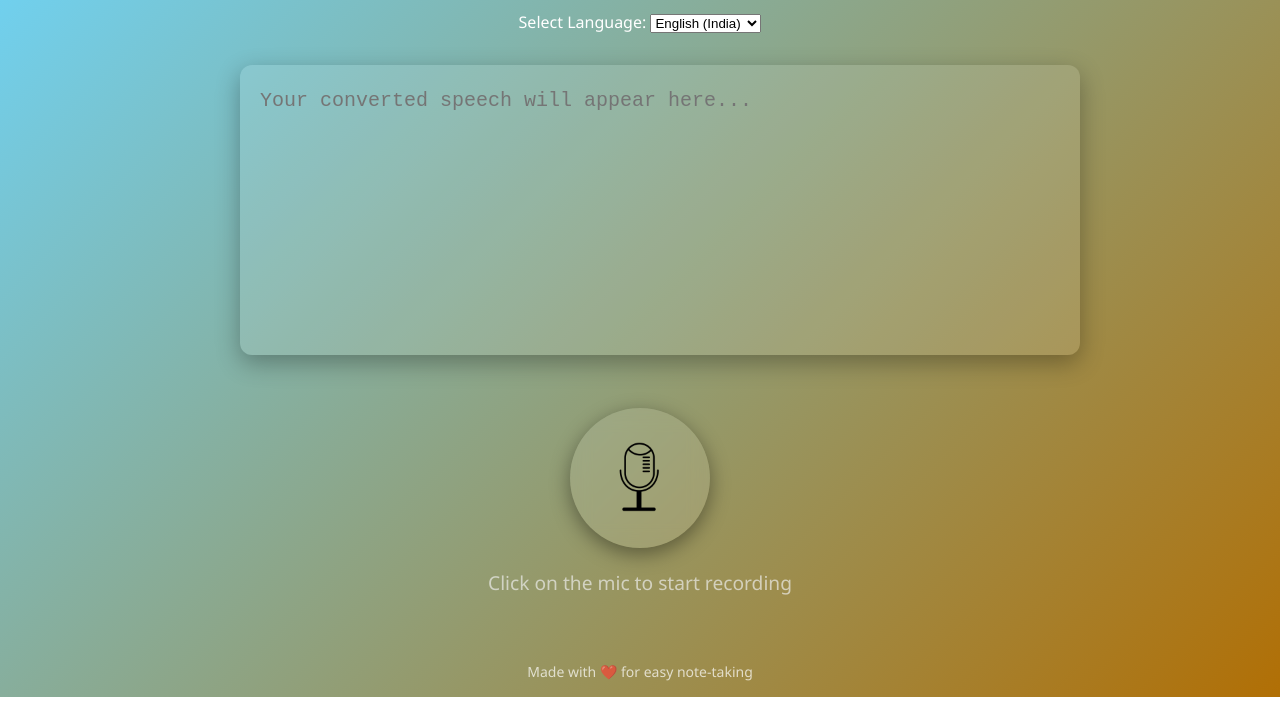
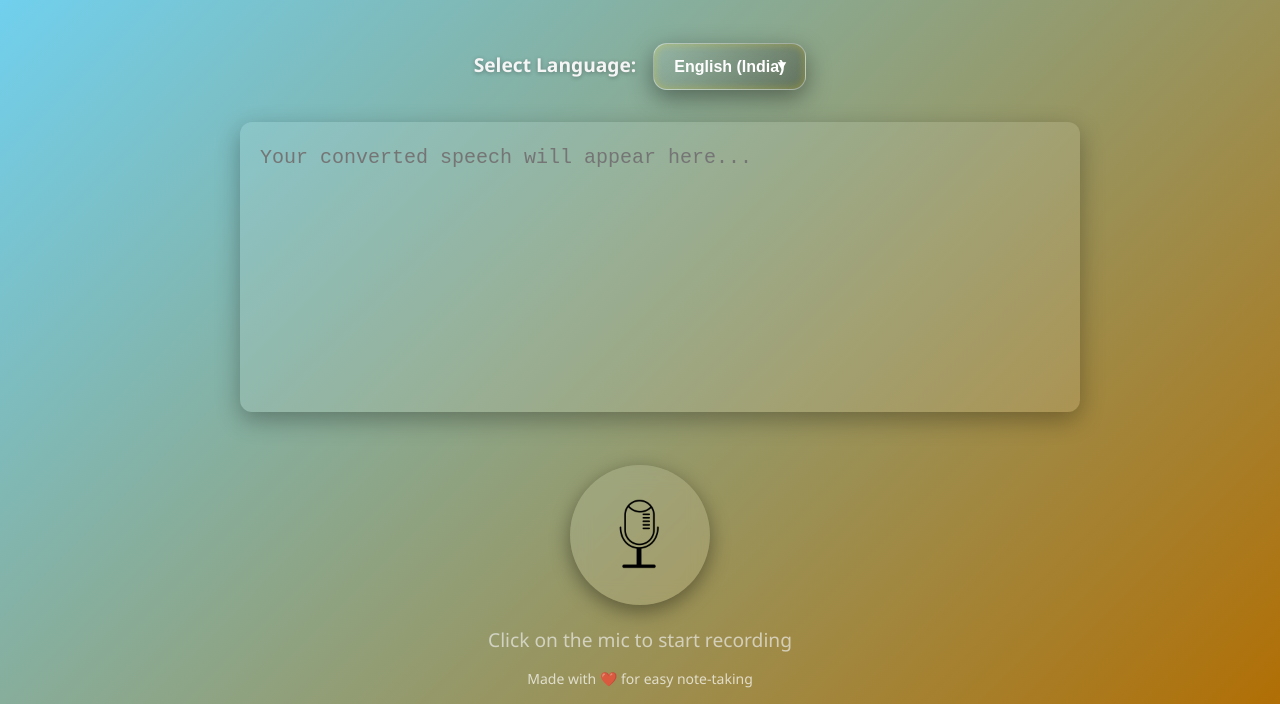
Before and after one commit to Chidvilash21/Voice-To-Notes, a website: page index.html in a window 1280 px wide. Shown: the part 103-807 px from the top of the page. Drawn offline with nearby package versions, Linux system fonts and the light colour scheme.

Commit message:
Update style.css

```diff
--- a/style.css
+++ b/style.css
@@ -108,3 +108,77 @@ body {
       font-size: 14px;
       opacity: 0.7;
     }
+    /* === Luxury Dropdown Styling === */
+.lang-selector {
+  margin-top: 2rem;
+  text-align: center;
+  position: relative;
+}
+
+.lang-selector label {
+  font-size: 1.2rem;
+  font-weight: 600;
+  margin-right: 12px;
+  color: #f5f5f5;
+  text-shadow: 0 1px 4px rgba(0,0,0,0.3);
+}
+
+#language {
+  appearance: none;
+  -webkit-appearance: none;
+  -moz-appearance: none;
+
+  padding: 14px 20px;
+  font-size: 1rem;
+  font-weight: bold;
+  border-radius: 14px;
+  border: 1px solid rgba(255, 255, 252, 0.4);
+
+  /* Luxury gradient */
+  background: linear-gradient(135deg, rgba(255,255,255,0.12), rgba(0,0,0,0.3));
+  color: #ffffff; /* Gold text */
+  backdrop-filter: blur(12px);
+  -webkit-backdrop-filter: blur(12px);
+
+  box-shadow: 0 8px 25px rgba(0,0,0,0.4), inset 0 0 8px rgba(255,215,0,0.3);
+  cursor: pointer;
+  transition: all 0.3s ease;
+}
+
+/* Hover + focus */
+#language:hover,
+#language:focus {
+  transform: scale(1.06);
+  box-shadow: 0 12px 35px rgba(109, 213, 250, 0.6),
+              0 0 15px rgba(177, 111, 5, 0.6);
+
+  border-color: rgba(109, 213, 250, 0.9); /* Sky blue border */
+  background: linear-gradient(135deg, rgba(109,213,250,0.2), rgba(177,111,5,0.3));
+  color: #fff;
+}
+
+/* Options inside */
+#language option {
+  background: #1a1a1af9;
+  color: #ffffff;
+  padding: 12px;
+  font-weight: 500;
+}
+
+/* Custom Arrow */
+.lang-selector::after {
+  content: "⯆";
+  font-size: 1rem;
+  color: #ffffff;
+  position: absolute;
+  right: 18px;
+  top: 50%;
+  transform: translateY(-50%);
+  pointer-events: none;
+  transition: transform 0.3s ease, color 0.3s ease;
+}
+
+.lang-selector:focus-within::after {
+  transform: translateY(-50%) rotate(180deg);
+  color: #fff;
+}
```
